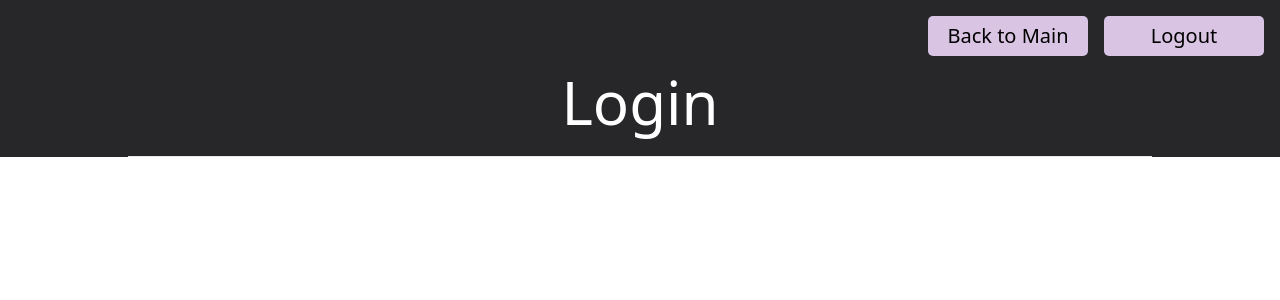
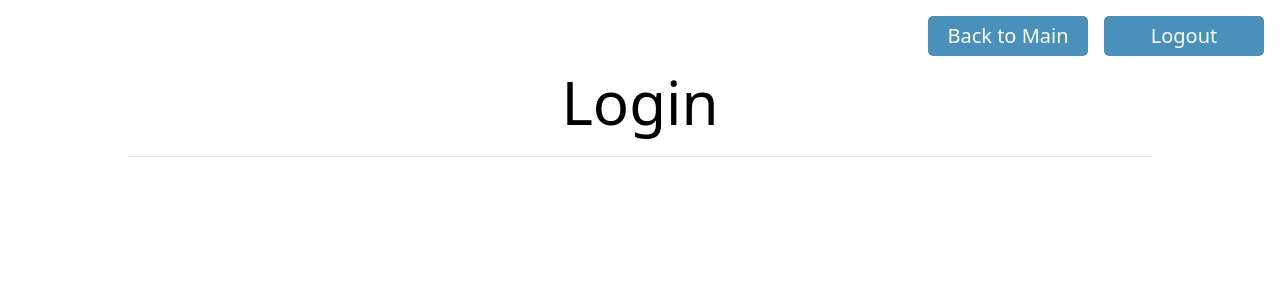
Before and after one commit to ubccsss/Live-Inventory-System, a React (Vite) app in the folder frontend/: page /store in a window 1280 px wide. Shown: the top 300 px of the page. Built offline with nearby package versions, Linux system fonts and the light colour scheme.

Commit message:
updated index.css to include cust colours and changed Navbar to be reusable between o and c

```diff
--- a/frontend/src/App.tsx
+++ b/frontend/src/App.tsx
@@ -9,39 +9,57 @@ const App = () => {
         <Route path="/" element={<ShoppingList />} />
         <Route
           path="/store"
-          element={<Navbar title="Login" needbuttons={true} />}
+          element={
+            <Navbar title="Login" needbuttons={true} isofficerpage={false} />
+          }
         />
         <Route
           path="/officer"
-          element={<Navbar title="Login" needbuttons={true} />}
+          element={
+            <Navbar title="Login" needbuttons={true} isofficerpage={true} />
+          }
         />
         <Route
           path="/officer/mainmenu"
-          element={<Navbar title="Login" needbuttons={true} />}
+          element={
+            <Navbar title="Login" needbuttons={true} isofficerpage={true} />
+          }
         />
         <Route
           path="/officer/itemdetail/:id"
-          element={<Navbar title="Login" needbuttons={true} />}
+          element={
+            <Navbar title="Login" needbuttons={true} isofficerpage={true} />
+          }
         />
         <Route
           path="/officer/reimburse"
-          element={<Navbar title="Login" needbuttons={true} />}
+          element={
+            <Navbar title="Login" needbuttons={true} isofficerpage={true} />
+          }
         />
         <Route
           path="/officer/inventory"
-          element={<Navbar title="Login" needbuttons={true} />}
+          element={
+            <Navbar title="Login" needbuttons={true} isofficerpage={true} />
+          }
         />
         <Route
           path="/officer/shoppinglist"
-          element={<Navbar title="Login" needbuttons={true} />}
+          element={
+            <Navbar title="Login" needbuttons={true} isofficerpage={true} />
+          }
         />
         <Route
           path="/officer/additem"
-          element={<Navbar title="Login" needbuttons={true} />}
+          element={
+            <Navbar title="Login" needbuttons={true} isofficerpage={true} />
+          }
         />
         <Route
           path="/officer/transaction"
-          element={<Navbar title="Login" needbuttons={true} />}
+          element={
+            <Navbar title="Login" needbuttons={true} isofficerpage={true} />
+          }
         />
       </Routes>
     </Router>
--- a/frontend/src/components/Navbar.tsx
+++ b/frontend/src/components/Navbar.tsx
@@ -3,25 +3,27 @@ import { Link } from "react-router-dom";
 interface NavbarProps {
   title: string;
   needbuttons: boolean;
+  isofficerpage: boolean;
 }
 
-const Navbar = ({ title, needbuttons }: NavbarProps) => {
+const Navbar = ({ title, needbuttons, isofficerpage }: NavbarProps) => {
   return (
-    <div className="darkmode">
+    <div className={isofficerpage ? "darkmode" : "lightmode"}>
       {needbuttons && (
         <div className="flex justify-end right-4 p-4 text-black-700">
-          <Link to="/officer/mainmenu" className="btn mr-4">
+          <Link
+            to="/officer/mainmenu"
+            className={isofficerpage ? "btn-o mr-4" : "btn-c mr-4"}
+          >
             Back to Main
           </Link>
 
-          <Link to="/officer" className="btn">
+          <Link to="/officer" className={isofficerpage ? "btn-o" : "btn-c"}>
             Logout
           </Link>
         </div>
       )}
-      <div className="relative top-15 text-center text-6xl text-white">
-        {title}
-      </div>
+      <div className="relative top-15 text-center text-6xl ">{title}</div>
       <hr
         className="
             h-px
--- a/frontend/src/index.css
+++ b/frontend/src/index.css
@@ -2,10 +2,18 @@
 @tailwind components;
 @tailwind utilities;
 
-.btn {
-  @apply w-40 h-10 bg-[#D9C4E3] rounded-[5px] text-xl text-center flex items-center justify-center;
+.btn-o {
+  @apply w-40 h-10 bg-[#D9C4E3] rounded-[5px] text-xl text-black flex items-center justify-center;
+}
+
+.btn-c {
+  @apply w-40 h-10 bg-[#4991BA] rounded-[5px] text-xl text-white flex items-center justify-center;
 }
 
 .darkmode {
-  @apply bg-zinc-800;
+  @apply bg-zinc-800 text-white;
 }
+
+.lightmode {
+  @apply bg-white text-black;
+}
```
Also changed, not shown: frontend/src/main.tsx (+7 -7 lines).
